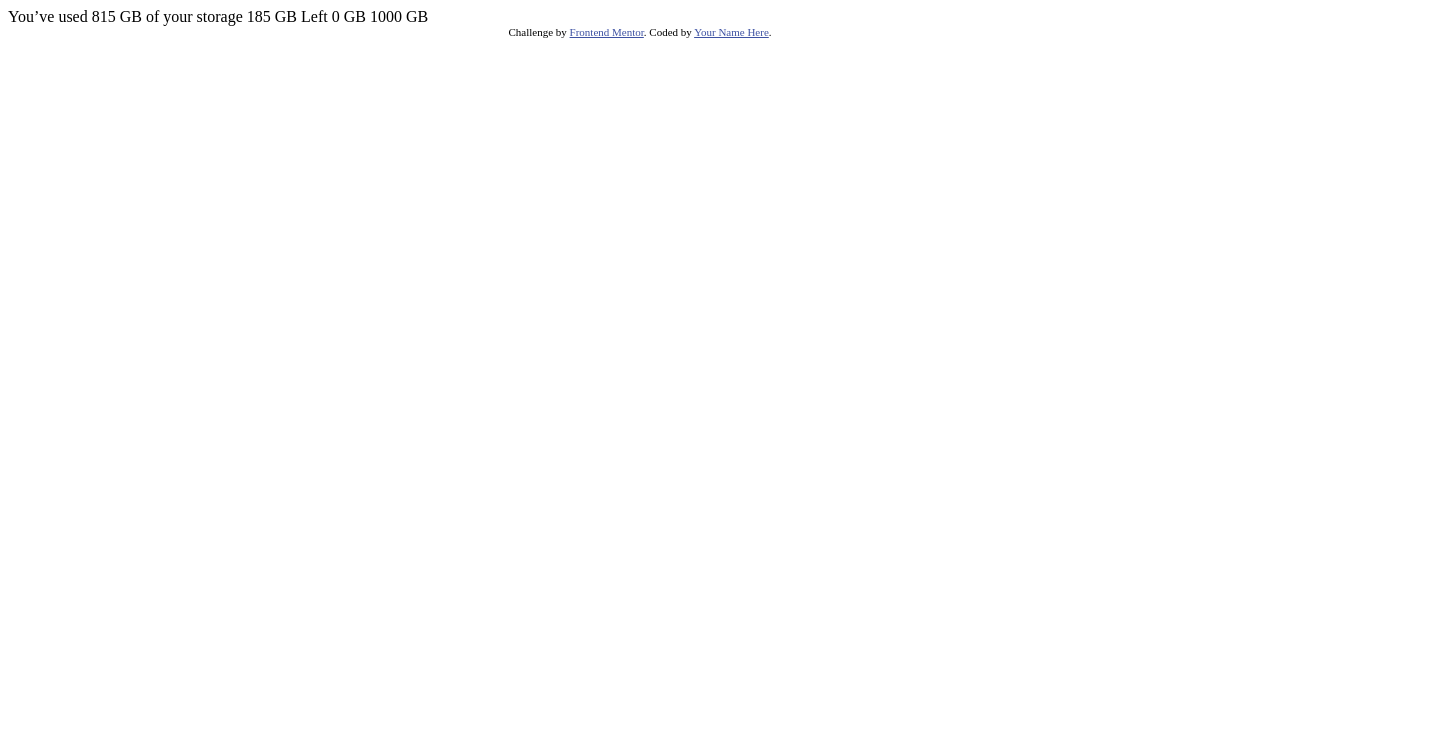
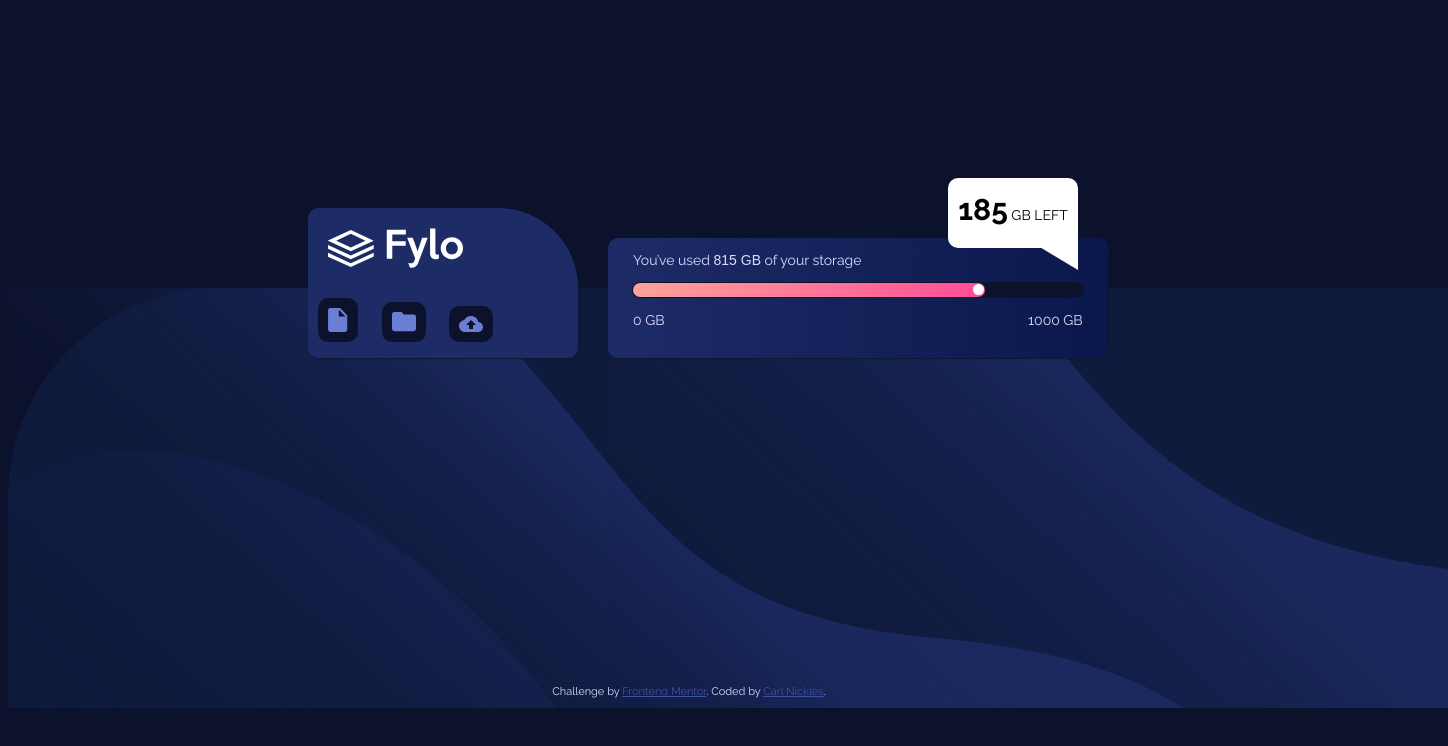
Before and after one commit to cnickles/fylo, a plain HTML site: page index.html in a window 1280 px wide. Shown: the whole page, 1448 px wide, since content can reach past the window. Drawn offline with Linux system fonts and the light colour scheme.

Commit message:
Add files via upload

```diff
--- a/index.html
+++ b/index.html
@@ -1,31 +1,63 @@
 <!DOCTYPE html>
 <html lang="en">
 <head>
+
   <meta charset="UTF-8">
   <meta name="viewport" content="width=device-width, initial-scale=1.0"> <!-- displays site properly based on user's device -->
 
   <link rel="icon" type="image/png" sizes="32x32" href="./images/favicon-32x32.png">
 
+  <link href="https://fonts.googleapis.com/css2?family=Raleway:wght@400;700&display=swap" rel="stylesheet">
+
+  <link rel="stylesheet" href="../style.css">
+
   <title>Frontend Mentor | Fylo data storage component</title>
 
-  <!-- Feel free to remove these styles or customise in your own stylesheet 👍 -->
-  <style>
-    .attribution { font-size: 11px; text-align: center; }
-    .attribution a { color: hsl(228, 45%, 44%); }
-  </style>
 </head>
 <body>
 
-  You’ve used 815 GB of your storage
+  <div class="container">
 
-  185 GB Left
+<!-- Logo Box Section -->
+    <div class="logo-box">
 
-  0 GB
-  1000 GB
+        <img class="logo-img" src="/images/logo.svg" alt="Fylo logo">
 
-  <div class="attribution">
-    Challenge by <a href="https://www.frontendmentor.io?ref=challenge" target="_blank">Frontend Mentor</a>.
-    Coded by <a href="#">Your Name Here</a>.
+        <img class="icon-img" src="/images/icon-document.svg" alt="document icon">
+        <img class="icon-img" src="/images/icon-folder.svg" alt="folder icon">
+        <img class="icon-img" src="/images/icon-upload.svg" alt="upload icon">
+
+    </div>
+
+    <!-- Information Bubble Section -->
+    <div class="info-bubble">
+      <p><span class="big-num">185</span> GB LEFT</p>
+    </div>
+
+
+    <!-- Indicator Box Section -->
+    <div class="indicator-box">
+      <p class="attention">You’ve used <span class="highlight">815 GB</span> of your storage</p>
+        <div class="scale">
+          <div class="progBar">
+            <div class="dot">
+
+            </div>
+          </div>
+        </div>
+      <p class="startValue">0 GB</p>
+      <p class="totalValue">1000 GB</p>
+    </div>
+
+
+
+    <div class="attribution">
+      Challenge by <a href="https://www.frontendmentor.io?ref=challenge" target="_blank">Frontend Mentor</a>.
+      Coded by <a href="#">Carl Nickles</a>.
+    </div>
+
+
   </div>
+
 </body>
 </html>
--- /dev/null
+++ b/style.css
@@ -0,0 +1,179 @@
+
+
+/* font-family: 'Raleway', sans-serif; */
+
+body {
+    background-color:  hsl(229, 57%, 11%);
+    color: hsl(243, 100%, 93%);
+    font-family: 'Raleway', sans-serif;
+    font-size: 14px;
+
+}
+
+.container {
+    background-image: url(/images/bg-desktop.svg);
+    background-repeat: no-repeat;
+    background-position: bottom;
+    position: relative;
+    height: 700px;
+    width: 1440px;
+
+}
+
+
+/*  Logo Box Section */
+
+.logo-box {
+    border-radius: 10px 80px 10px 10px;
+    background-color: hsl(228, 56%, 26%);
+    box-shadow: 1px 1px 1px hsl(228, 53%, 13%);
+    position: absolute;
+    top: 200px;
+    left: 300px;
+    height: 150px;
+    width: 270px;
+    /* z-index: 1; */
+
+}
+
+.logo-img {
+    display: block;
+    padding: 20px;
+
+}
+
+.icon-img {
+    display: inline-block;
+    max-width: 20%;
+    background-color: hsl(229, 57%, 11%);
+    border-radius: 10px;
+    padding: 10px;
+    margin: 10px 10px;
+
+}
+
+
+
+/* Indicator Box Section */
+
+.indicator-box {
+    border-radius: 10px 10px 10px 10px;
+    background: linear-gradient(to right, hsl(228, 56%, 26%), hsl(228, 76%, 17%));
+    box-shadow: 1px 1px 1px hsl(228, 53%, 13%);
+    position: absolute;
+    top: 230px;
+    left: 600px;
+    height: 120px;
+    width: 500px;
+    z-index: 1;
+
+}
+
+.highlight {
+    color: hsl(243, 100%, 93%);
+    font-family: 'Raleway-Bold', sans-serif;
+
+}
+
+.scale {
+    border-radius: 10px 10px 10px 10px;
+    background-color: hsl(229, 57%, 11%);
+    margin: auto;
+    height: 14px;
+    width: 450px;
+    padding: 1px;
+
+}
+
+.dot {
+    border-radius: 100px;
+    background-color: white;
+    height: 9px;
+    width: 9px;
+    padding: 1px;
+    margin-left: 339px;
+
+}
+
+.progBar {
+    border-radius: 10px 10px 10px 10px;
+    background: linear-gradient(to right, hsl(6, 100%, 80%), hsl(335, 100%, 65%));
+    height: 12px;
+    width: 350px;
+    padding: 1px;
+
+}
+
+.indicator-box .attention {
+    margin-left: 25px;
+
+}
+
+.indicator-box .startValue {
+    display: inline-block;
+    margin-left: 25px;
+
+}
+
+.indicator-box .totalValue {
+    display: inline-block;
+    margin-left: 360px;
+
+}
+
+
+/* Info Bubble Section */
+
+.info-bubble {
+    border-radius: 10px 10px 1px 10px;
+    background-color: white;
+    position: absolute;
+    top: 170px;
+    right: 370px;
+    height: 70px;
+    width: 130px;
+    text-align: center;
+    color: black;
+    z-index: 2;
+
+}
+
+.info-bubble::after {
+    content: "";
+    display: block;
+    position: absolute;
+    width: 0;
+    height: 0;
+    border-left: 50px solid transparent;
+    border-top: 30px solid white;
+    bottom: -22px;
+    right: 0px;
+    z-index: 2;
+
+}
+
+.big-num {
+    font-size: 30px;
+    font-weight: 700;
+
+}
+
+
+
+/* Acknowledgment Section */
+
+.attribution {
+    position: absolute;
+    font-size: 11px;
+    text-align: center;
+    bottom: 10px;
+    right: 35%;
+    left: 40%;
+    margin-left: -150px;
+
+}
+
+.attribution a {
+    color: hsl(228, 45%, 44%);
+
+}
```
Also changed, not shown: 1 other file.
